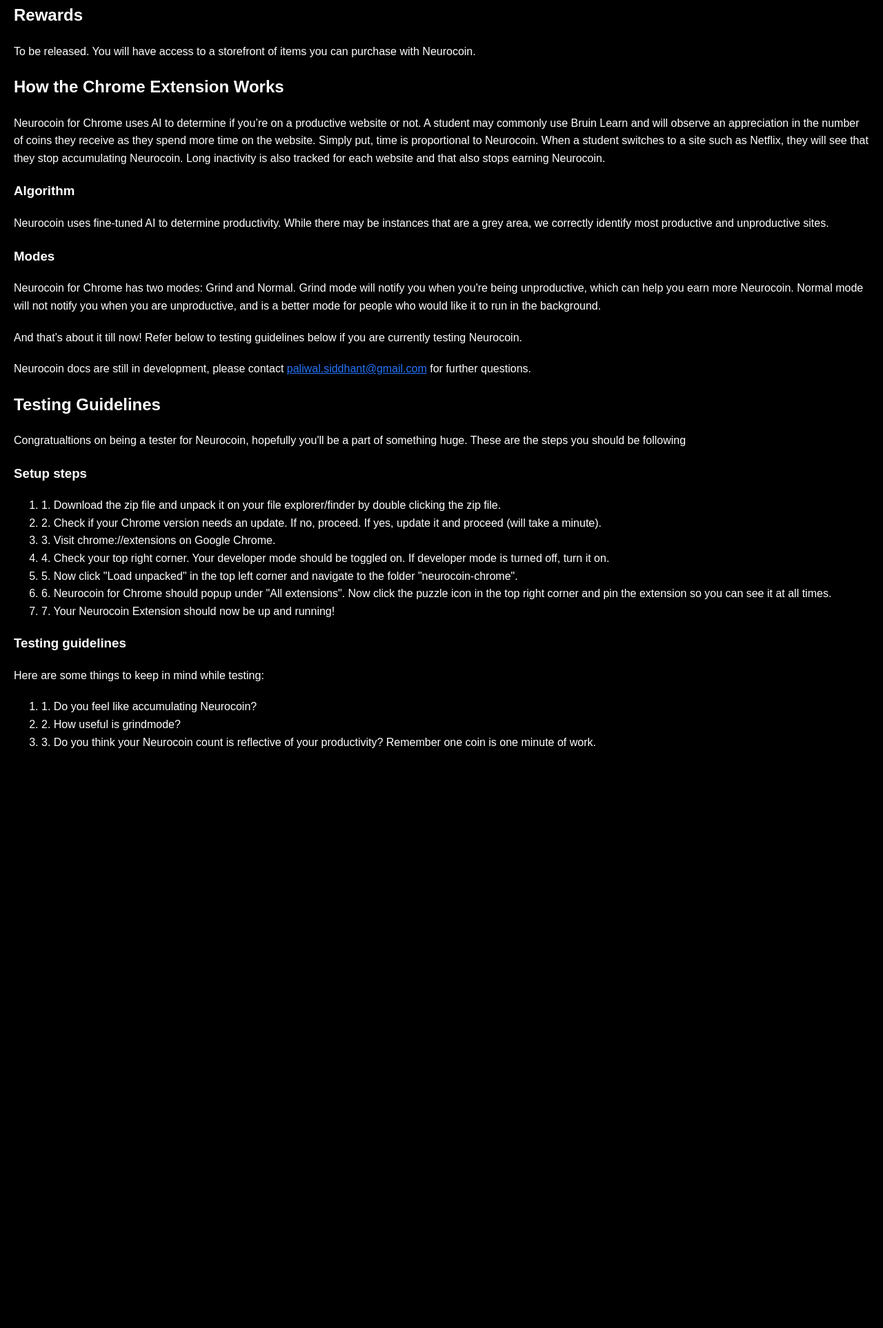
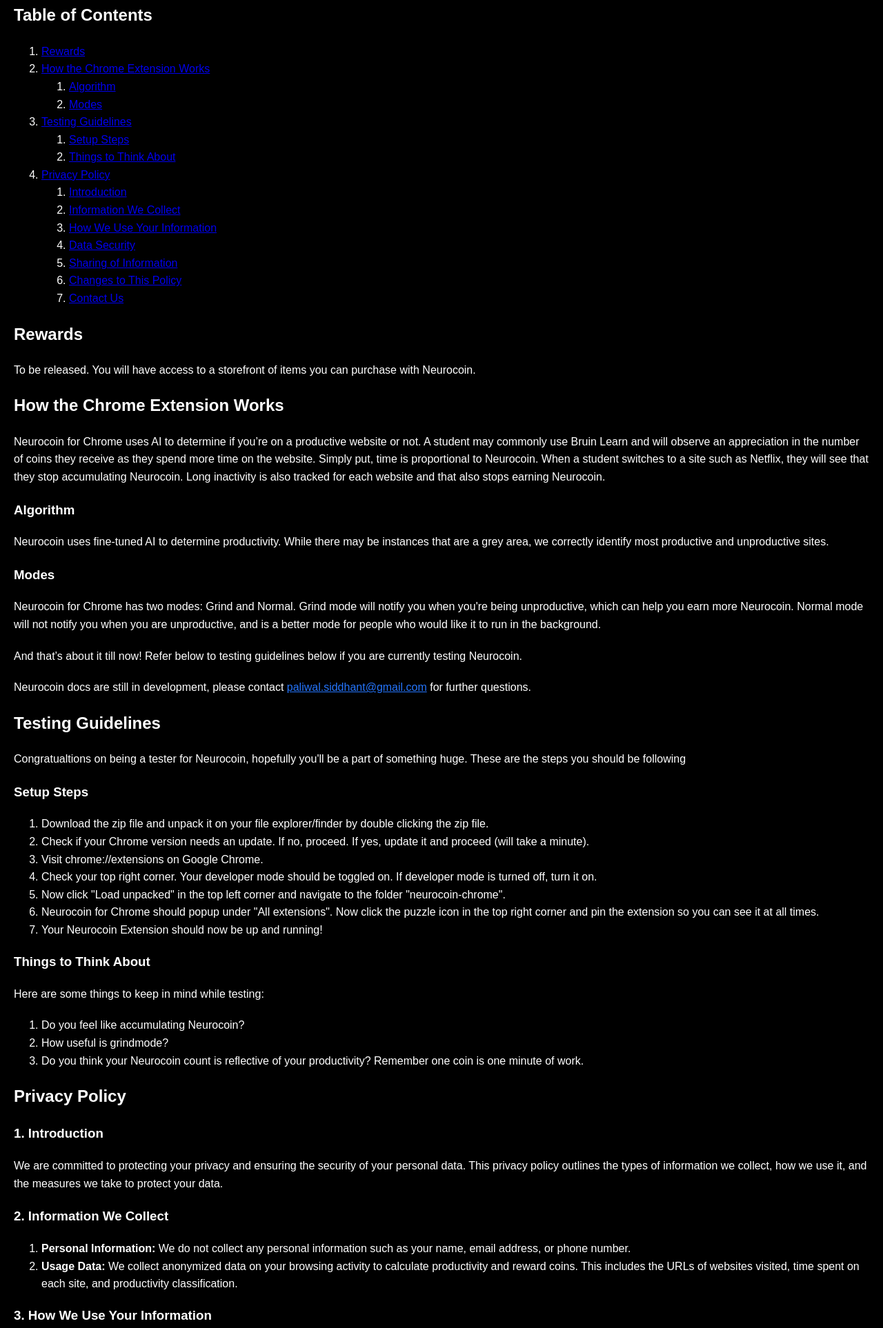
Before and after one commit to siddhantpaliwal2/siddhantpaliwal.github.io, a plain HTML site: page neurocoin-chrome/index.html in a window 1280 px wide. Shown: the part 317-2243 px from the top of the page at 69% size. Before the commit the page ends 1442 px from the top, so only its background shows below. Drawn offline with Linux system fonts and the light colour scheme.

Commit message:
Changed docs again

```diff
--- a/neurocoin-chrome/index.html
+++ b/neurocoin-chrome/index.html
@@ -56,35 +56,98 @@
     <p>Neurocoin is currently in the testing phase. Refer to testing guidelines below.</p>
     <h1>Neurocoin</h1>
     <p>Neurocoin is a productivity coin that intends to leverage the power of a suite of applications across your desktop, browser, phone, and tablets to track your productivity and reward you based on your efforts. The more productive you are, the more you earn. Neurocoin hopes to eventually expose every user to discounted “brain-boosting” services such as books, academic material, podcasts, wellness subscriptions, e-books, and much more. These discounts will be redeemable with Neurocoin.</p>
-    <h2>Rewards</h2>
+
+    <h2>Table of Contents</h2>
+    <ol>
+        <li><a href="#rewards">Rewards</a></li>
+        <li><a href="#chrome-extension">How the Chrome Extension Works</a></li>
+        <ol>
+            <li><a href="#algorithm">Algorithm</a></li>
+            <li><a href="#modes">Modes</a></li>
+        </ol>
+        <li><a href="#testing-guidelines">Testing Guidelines</a></li>
+        <ol>
+            <li><a href="#setup-steps">Setup Steps</a></li>
+            <li><a href="#things-to-think-about">Things to Think About</a></li>
+        </ol>
+        <li><a href="#privacy-policy">Privacy Policy</a></li>
+        <ol>
+            <li><a href="#introduction">Introduction</a></li>
+            <li><a href="#information-we-collect">Information We Collect</a></li>
+            <li><a href="#how-we-use-your-information">How We Use Your Information</a></li>
+            <li><a href="#data-security">Data Security</a></li>
+            <li><a href="#sharing-of-information">Sharing of Information</a></li>
+            <li><a href="#changes-to-this-policy">Changes to This Policy</a></li>
+            <li><a href="#contact-us">Contact Us</a></li>
+        </ol>
+    </ol>
+
+    <h2 id="rewards">Rewards</h2>
     <p>To be released. You will have access to a storefront of items you can purchase with Neurocoin.</p>
-    <h2>How the Chrome Extension Works</h2>
+
+    <h2 id="chrome-extension">How the Chrome Extension Works</h2>
     <p>Neurocoin for Chrome uses AI to determine if you’re on a productive website or not. A student may commonly use Bruin Learn and will observe an appreciation in the number of coins they receive as they spend more time on the website. Simply put, time is proportional to Neurocoin. When a student switches to a site such as Netflix, they will see that they stop accumulating Neurocoin. Long inactivity is also tracked for each website and that also stops earning Neurocoin.</p>
-    <h3>Algorithm</h3>
+
+    <h3 id="algorithm">Algorithm</h3>
     <p>Neurocoin uses fine-tuned AI to determine productivity. While there may be instances that are a grey area, we correctly identify most productive and unproductive sites.</p>
-    <h3>Modes</h3>
+
+    <h3 id="modes">Modes</h3>
     <p>Neurocoin for Chrome has two modes: Grind and Normal. Grind mode will notify you when you're being unproductive, which can help you earn more Neurocoin. Normal mode will not notify you when you are unproductive, and is a better mode for people who would like it to run in the background.</p>
+
     <p>And that’s about it till now! Refer below to testing guidelines below if you are currently testing Neurocoin.</p>
     <p>Neurocoin docs are still in development, please contact <a href="mailto:paliwal.siddhant@gmail.com" class="contact">paliwal.siddhant@gmail.com</a> for further questions.</p>
-    <h2>Testing Guidelines</h2>
+
+    <h2 id="testing-guidelines">Testing Guidelines</h2>
     <p>Congratualtions on being a tester for Neurocoin, hopefully you'll be a part of something huge. These are the steps you should be following</p>
-    <h3>Setup steps</h3>
+
+    <h3 id="setup-steps">Setup Steps</h3>
     <ol>
-      <li>1. Download the zip file and unpack it on your file explorer/finder by double clicking the zip file.</li>
-      <li>2. Check if your Chrome version needs an update. If no, proceed. If yes, update it and proceed (will take a minute).</li>
-      <li>3. Visit chrome://extensions on Google Chrome.</li>
-      <li>4. Check your top right corner. Your developer mode should be toggled on. If developer mode is turned off, turn it on. </li>
-      <li>5. Now click "Load unpacked" in the top left corner and navigate to the folder "neurocoin-chrome".</li>
-      <li>6. Neurocoin for Chrome should popup under "All extensions". Now click the puzzle icon in the top right corner and pin the extension so you can see it at all times.</li>
-      <li>7. Your Neurocoin Extension should now be up and running!</li>
+        <li>Download the zip file and unpack it on your file explorer/finder by double clicking the zip file.</li>
+        <li>Check if your Chrome version needs an update. If no, proceed. If yes, update it and proceed (will take a minute).</li>
+        <li>Visit chrome://extensions on Google Chrome.</li>
+        <li>Check your top right corner. Your developer mode should be toggled on. If developer mode is turned off, turn it on.</li>
+        <li>Now click "Load unpacked" in the top left corner and navigate to the folder "neurocoin-chrome".</li>
+        <li>Neurocoin for Chrome should popup under "All extensions". Now click the puzzle icon in the top right corner and pin the extension so you can see it at all times.</li>
+        <li>Your Neurocoin Extension should now be up and running!</li>
     </ol>
-    <h3>Testing guidelines</h3>
+
+    <h3 id="things-to-think-about">Things to Think About</h3>
     <p>Here are some things to keep in mind while testing:</p>
     <ol>
-      <li>1. Do you feel like accumulating Neurocoin?</li>
-      <li>2. How useful is grindmode?</li>
-      <li>3. Do you think your Neurocoin count is reflective of your productivity? Remember one coin is one minute of work.</li>
+        <li>Do you feel like accumulating Neurocoin?</li>
+        <li>How useful is grindmode?</li>
+        <li>Do you think your Neurocoin count is reflective of your productivity? Remember one coin is one minute of work.</li>
     </ol>
-    </div>
+
+    <h2 id="privacy-policy">Privacy Policy</h2>
+
+    <h3 id="introduction">1. Introduction</h3>
+    <p>We are committed to protecting your privacy and ensuring the security of your personal data. This privacy policy outlines the types of information we collect, how we use it, and the measures we take to protect your data.</p>
+
+    <h3 id="information-we-collect">2. Information We Collect</h3>
+    <ol>
+        <li><strong>Personal Information:</strong> We do not collect any personal information such as your name, email address, or phone number.</li>
+        <li><strong>Usage Data:</strong> We collect anonymized data on your browsing activity to calculate productivity and reward coins. This includes the URLs of websites visited, time spent on each site, and productivity classification.</li>
+    </ol>
+
+    <h3 id="how-we-use-your-information">3. How We Use Your Information</h3>
+    <ol>
+        <li>To calculate and reward productivity coins based on your browsing activity.</li>
+        <li>To provide insights and analytics on your productivity patterns.</li>
+        <li>To improve the functionality and user experience of our extension.</li>
+    </ol>
+
+    <h3 id="data-security">4. Data Security</h3>
+    <p>We implement appropriate technical and organizational measures to protect your data from unauthorized access, disclosure, alteration, or destruction. All data is stored securely and is anonymized to ensure your privacy.</p>
+
+    <h3 id="sharing-of-information">5. Sharing of Information</h3>
+    <p>We do not share your data with any third parties. All collected data is used solely for the purposes outlined in this privacy policy.</p>
+
+    <h3 id="changes-to-this-policy">6. Changes to This Policy</h3>
+    <p>We may update this privacy policy from time to time to reflect changes in our practices or legal requirements. We will notify you of any significant changes by posting the new policy on our website.</p>
+
+    <h3 id="contact-us">7. Contact Us</h3>
+    <p>If you have any questions or concerns about this privacy policy or our data practices, please contact us at paliwal.siddhant@gmail.com.</p>
+</div>
 </body>
 </html>
```
